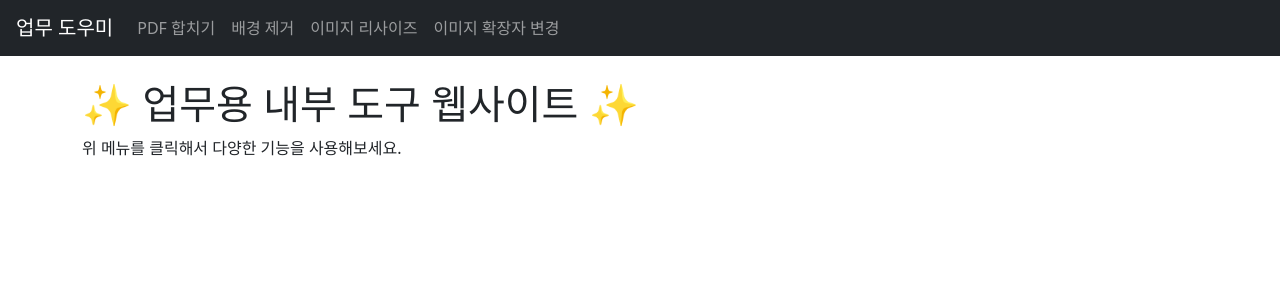
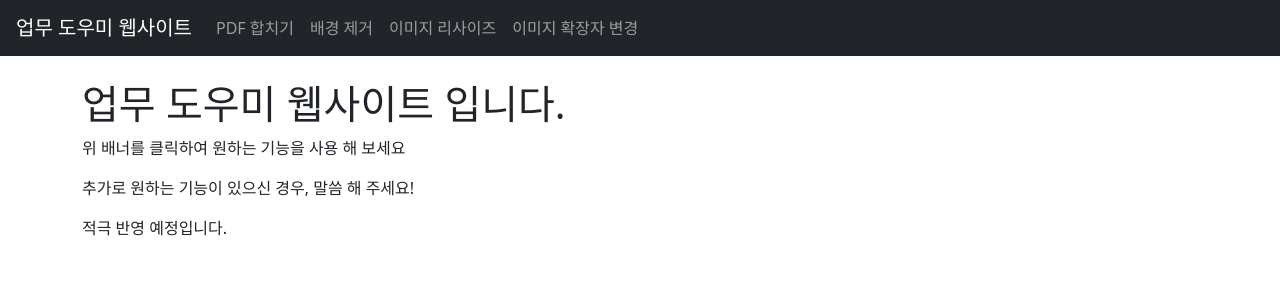
Before and after one commit to minhee0830/work_project, a Flask app: page / in a window 1280 px wide. Shown: the top 300 px of the page. Run offline with Flask 3, Linux system fonts and the light colour scheme.

Commit message:
인덱스, 베이스 html 문구 수정

```diff
--- a/templates/base.html
+++ b/templates/base.html
@@ -8,7 +8,7 @@
 </head>
 <body>
   <nav class="navbar navbar-expand-lg navbar-dark bg-dark px-3">
-    <a class="navbar-brand" href="/">업무 도우미</a>
+    <a class="navbar-brand" href="/">업무 도우미 웹사이트</a>
     <div class="collapse navbar-collapse">
       <ul class="navbar-nav">
         <li class="nav-item"><a class="nav-link" href="/pdf">PDF 합치기</a></li>
--- a/templates/index.html
+++ b/templates/index.html
@@ -4,6 +4,8 @@
 {% block title %}홈 | 내부 도구 웹사이트{% endblock %}
 
 {% block content %}
-  <h1>✨ 업무용 내부 도구 웹사이트 ✨</h1>
-  <p>위 메뉴를 클릭해서 다양한 기능을 사용해보세요.</p>
+  <h1>업무 도우미 웹사이트 입니다.</h1>
+  <p>위 배너를 클릭하여 원하는 기능을 사용 해 보세요</p>
+  <p>추가로 원하는 기능이 있으신 경우, 말씀 해 주세요!</p>
+  <p>적극 반영 예정입니다.</p>
 {% endblock %}
```
